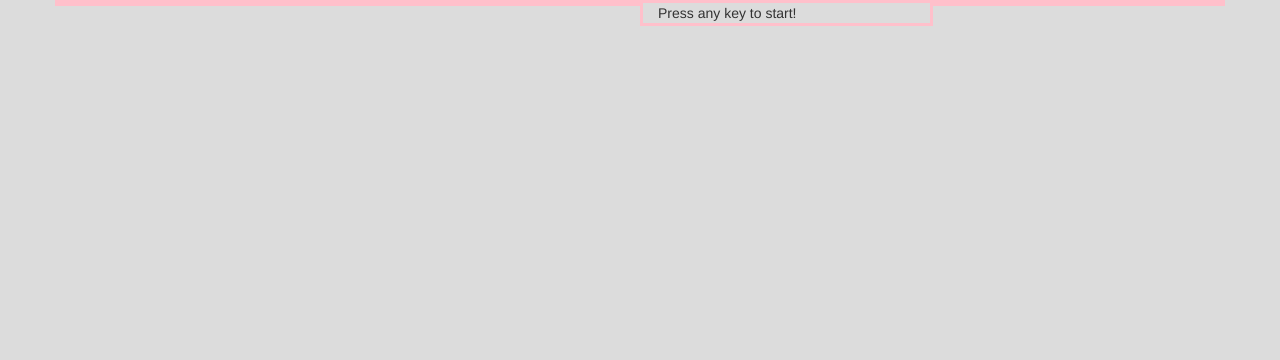
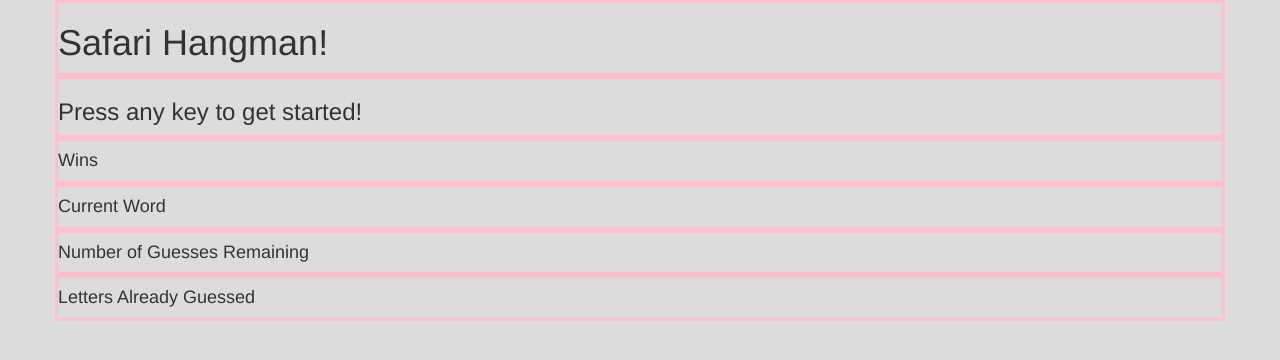
Before and after one commit to kowens32/Hangman-Game-, a PHP site: page / in a window 1280 px wide. Shown: the top 360 px of the page. Run offline with PHP 8.4, Linux system fonts and the light colour scheme.

Commit message:
initial push

```diff
--- a/assets/css/style.css
+++ b/assets/css/style.css
@@ -2,6 +2,6 @@ body {
     background-color: gainsboro;
 }
 
-.col-lg-3 {
+.col{
     border: solid pink;
 }
--- a/assets/javascript/game.js
+++ b/assets/javascript/game.js
@@ -5,15 +5,20 @@
 var safariAnimals = ["Lion", "Elephant", "Giraffe", "Leopard"];
 
 
+
 document.onkeyup = function(event) {
+    var userChoices = event.key;
 //randomly select an animal
     var computerAnimal = safariAnimals[Math.floor(Math.random() * safariAnimals.length)];
 
 console.log(computerAnimal);
 
 var lion = "Lion";
-var res = lion.split("",4);
+var res = lion.split("");
 
 console.log(res);
 
+console.log(userChoices);
+
+
 }
--- a/index.html
+++ b/index.html
@@ -11,16 +11,45 @@
 </head>
 
 <body>
+
 <div class="container">
+    <div class="row">
+        <div class="col">
+            <h1>Safari Hangman!</h1>
+        </div>
+        <div class="col">
+           <h3>Press any key to get started!</h3>
+        </div>
+    </div>
+    <div class="row">
+        <div class="col">
+          <h4>Wins</h4>
+        </div>
+        <div class="col">
+            <h4>Current Word</h4>
+        </div>
+        <div class="col">
+        <h4>Number of Guesses Remaining</h4>
+    </div>
+        <div class="col">
+            <h4>Letters Already Guessed</h4>
+        </div>
+    </div>
+</div>
+
+<!---<div class="container">
 
 
     <div class="row">
         <div class="col-lg-3"></div>
         <div  class="col-lg-3"></div>
-        <div id="hangman" class="col-lg-3">Press any key to start!</div>
+        <div id="hangman" class="col-lg-3">Press any key to start!
+            <div id="currentWord" class="col-sm-3"> Current Word </div>
+
+        </div>
         <div class="col-lg-3"></div>
     </div>
-</div>
+</div>-->
 
 
 
```
